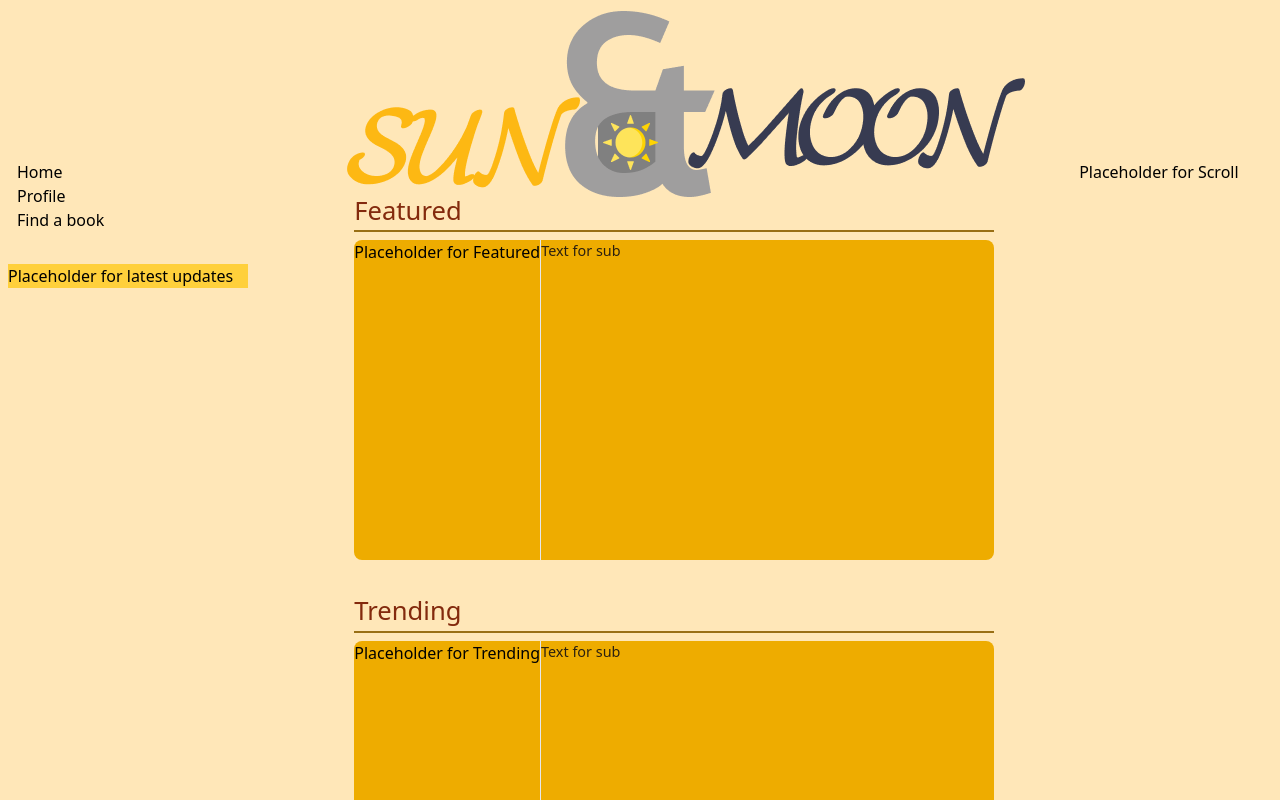
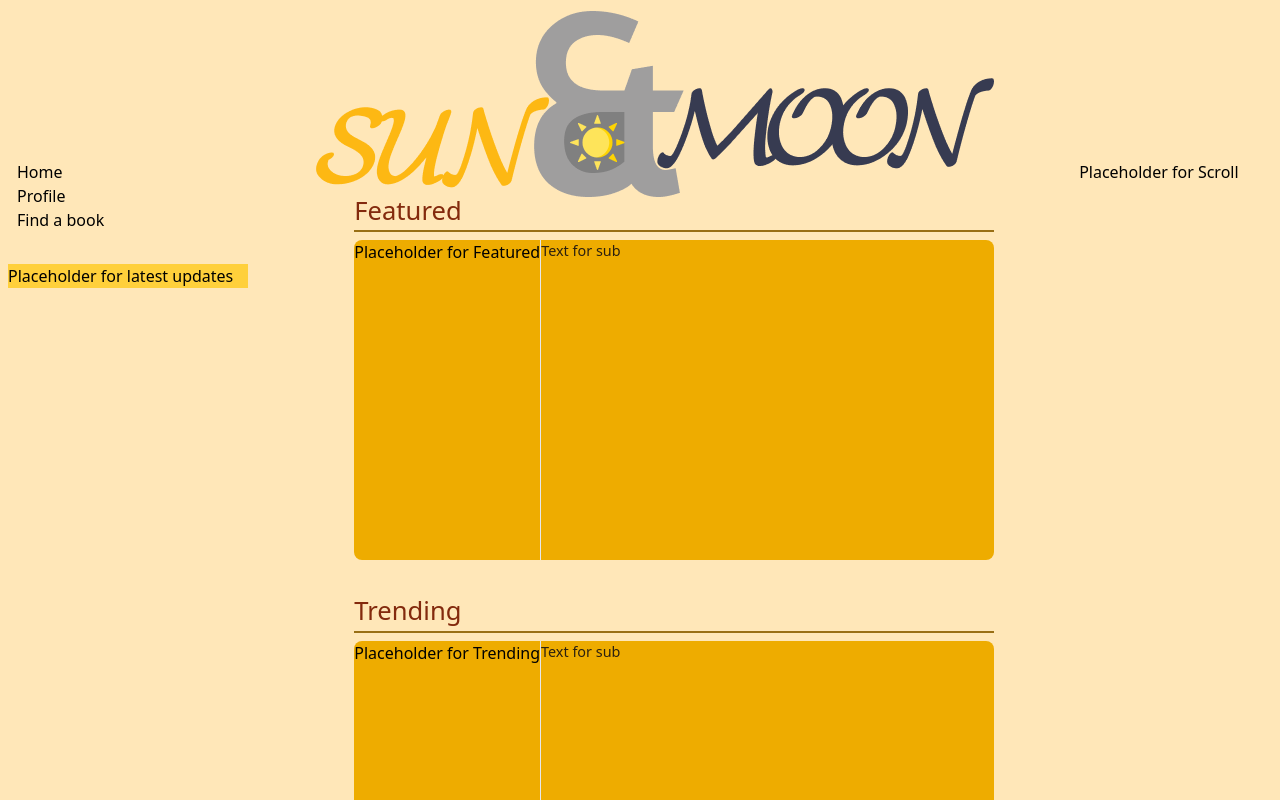
Before and after one commit to Malekkos/Sun-and-Moon, a Nuxt app: page /home in a window 1280 px wide. Shown: the top 800 px of the page. Built offline with nearby package versions, Linux system fonts and the light colour scheme.

Commit message:
Changed the positions for the insider element, it wasn't following width changes. Currently, button doesnt work

```diff
--- a/layouts/home.vue
+++ b/layouts/home.vue
@@ -3,10 +3,11 @@
     <div class="navTop">
       <img id="iconSun" src="../public/SUN.png" />
       <img id="iconAnd" src="../public/&.png" />
+      <div id="layerForSwitcher">
+        <button id="sunAndMoonSwitcher"><img src="../public/sunPicture.png" /></button>
+      </div>
       <img id="iconMoon" src="../public/MOON.png" />
     </div>
-    <div id="layerForSwitcher"></div>
-    <button id="sunAndMoonSwitcher"><img src="../public/sunPicture.png" /></button>
     <slot>
     </slot>
     <div class="navBottom">
@@ -45,14 +46,14 @@
 }
 
 #iconMoon {
-  @apply top-[5.2rem] left-[1.5rem];
+  @apply top-[5.2rem] right-[2.4rem];
 }
 
 #layerForSwitcher {
-  @apply absolute left-[37.4rem] w-[3.9rem] top-[6.8rem] bg-[gray] h-[4rem] z-0
+  @apply relative right-[4.4rem] w-[3.9rem] top-[6.4rem] bg-[gray] h-[4rem] z-0
 }
 
 #sunAndMoonSwitcher {
-  @apply absolute left-[37.7rem] w-[3.7rem] top-[6.9rem] h-[4rem] z-20;
+  @apply relative left-[0.5rem] w-[3.7rem] h-[4rem] z-20;
 }
 </style>
```
